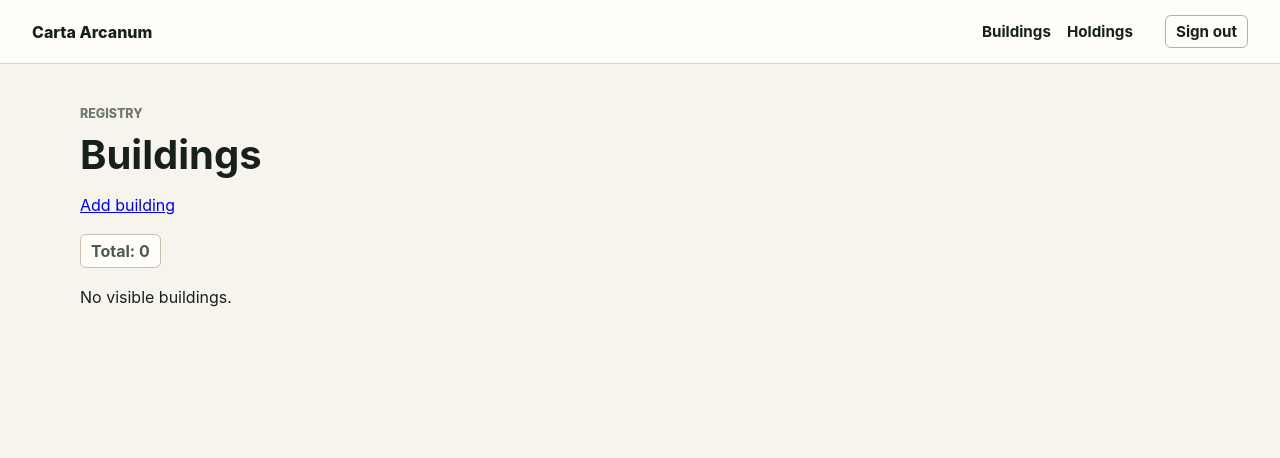
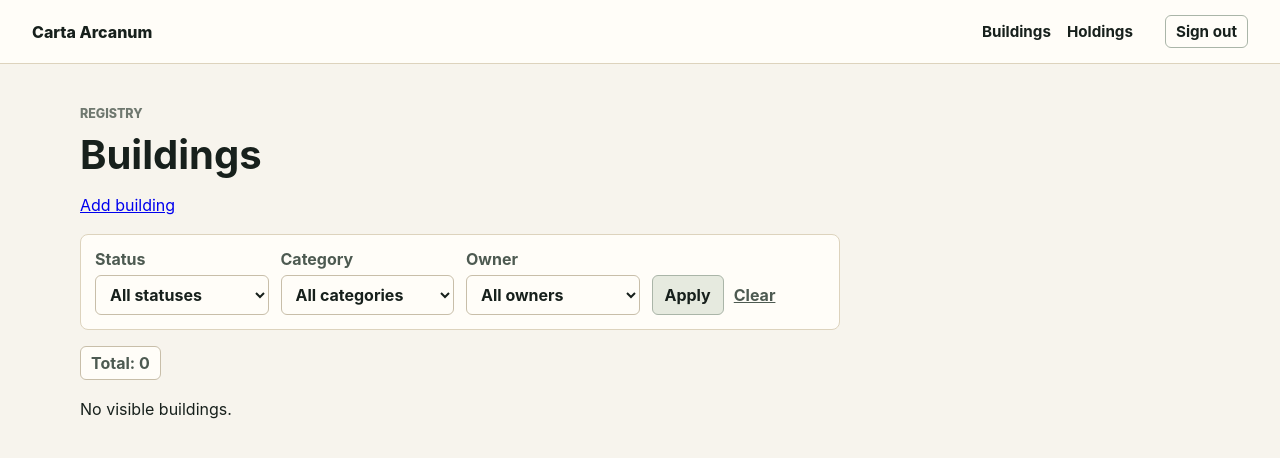
Before and after one commit to aditaa/carta, a Django app: page /buildings/ in a window 1280 px wide. Shown: the top 458 px of the page. Run offline with Django 5.2, Linux system fonts and the light colour scheme; the visitor is signed in with stand-in values (Sample User, id 1); data comes from the database, SQL or seed files in the repository; data that the repository does not hold is empty.

Commit message:
Add building registry filters

```diff
--- a/buildings/views.py
+++ b/buildings/views.py
@@ -9,12 +9,16 @@ from buildings.services import log_building_event, registry_summary, visible_own
 
 @login_required
 def index(request):
-    buildings = visible_owned_buildings(request.user)
+    base_buildings = visible_owned_buildings(request.user)
+    filters = _registry_filters(request)
+    buildings = _filter_buildings(base_buildings, filters)
     return render(
         request,
         "buildings/index.html",
         {
             "buildings": buildings,
+            "filters": filters,
+            "filter_options": _registry_filter_options(base_buildings),
             "summary": registry_summary(buildings),
         },
     )
@@ -84,6 +88,34 @@ def get_visible_building_or_404(user, building_id) -> OwnedBuilding:
     return building
 
 
+def _registry_filters(request) -> dict:
+    return {
+        "status": request.GET.get("status", ""),
+        "category": request.GET.get("category", ""),
+        "owner_scope": request.GET.get("owner_scope", ""),
+    }
+
+
+def _registry_filter_options(buildings) -> dict:
+    return {
+        "statuses": OwnedBuilding.Status.choices,
+        "categories": buildings.values_list("definition__category", flat=True)
+        .distinct()
+        .order_by("definition__category"),
+        "owner_scopes": OwnedBuilding.OwnerScope.choices,
+    }
+
+
+def _filter_buildings(buildings, filters: dict):
+    if filters["status"] in OwnedBuilding.Status.values:
+        buildings = buildings.filter(status=filters["status"])
+    if filters["category"]:
+        buildings = buildings.filter(definition__category=filters["category"])
+    if filters["owner_scope"] in OwnedBuilding.OwnerScope.values:
+        buildings = buildings.filter(owner_scope=filters["owner_scope"])
+    return buildings
+
+
 def _building_snapshot(building: OwnedBuilding) -> dict:
     return {
         "definition": building.definition_id,
--- a/static/css/site.css
+++ b/static/css/site.css
@@ -217,6 +217,59 @@ p {
   color: #6f786f;
 }
 
+.filter-form {
+  display: grid;
+  grid-template-columns: repeat(auto-fit, minmax(160px, 1fr));
+  align-items: end;
+  gap: 12px;
+  margin: 0 0 16px;
+  padding: 14px;
+  border: 1px solid #ddd3bd;
+  border-radius: 8px;
+  background: #fffdf8;
+}
+
+.filter-form label {
+  display: grid;
+  gap: 6px;
+  color: #4d5a51;
+  font-weight: 700;
+}
+
+.filter-form select {
+  width: 100%;
+  min-height: 40px;
+  padding: 8px 10px;
+  border: 1px solid #c8bea9;
+  border-radius: 6px;
+  background: #fffdf8;
+  color: #17201c;
+  font: inherit;
+}
+
+.filter-actions {
+  display: flex;
+  align-items: center;
+  gap: 10px;
+}
+
+.filter-actions button {
+  min-height: 40px;
+  padding: 8px 12px;
+  border: 1px solid #aab5a8;
+  border-radius: 6px;
+  background: #e6eadf;
+  color: #17201c;
+  font: inherit;
+  font-weight: 700;
+  cursor: pointer;
+}
+
+.filter-actions a {
+  color: #4d5a51;
+  font-weight: 700;
+}
+
 .summary-row {
   display: flex;
   flex-wrap: wrap;
--- a/templates/buildings/index.html
+++ b/templates/buildings/index.html
@@ -7,6 +7,39 @@
     <p class="eyebrow">Registry</p>
     <h1>Buildings</h1>
     <p><a href="{% url 'buildings:create' %}">Add building</a></p>
+    <form class="filter-form" method="get">
+      <label>
+        Status
+        <select name="status">
+          <option value="">All statuses</option>
+          {% for value, label in filter_options.statuses %}
+            <option value="{{ value }}"{% if filters.status == value %} selected{% endif %}>{{ label }}</option>
+          {% endfor %}
+        </select>
+      </label>
+      <label>
+        Category
+        <select name="category">
+          <option value="">All categories</option>
+          {% for category in filter_options.categories %}
+            <option value="{{ category }}"{% if filters.category == category %} selected{% endif %}>{{ category }}</option>
+          {% endfor %}
+        </select>
+      </label>
+      <label>
+        Owner
+        <select name="owner_scope">
+          <option value="">All owners</option>
+          {% for value, label in filter_options.owner_scopes %}
+            <option value="{{ value }}"{% if filters.owner_scope == value %} selected{% endif %}>{{ label }}</option>
+          {% endfor %}
+        </select>
+      </label>
+      <div class="filter-actions">
+        <button type="submit">Apply</button>
+        <a href="{% url 'buildings:index' %}">Clear</a>
+      </div>
+    </form>
     <div class="summary-row">
       <span>Total: {{ summary.total }}</span>
       {% for status in summary.by_status %}
```
Also changed, not shown: TRANSITION_TODO.md (+2 -1 lines), buildings/tests/test_owned_buildings.py (+80 -0 lines).
